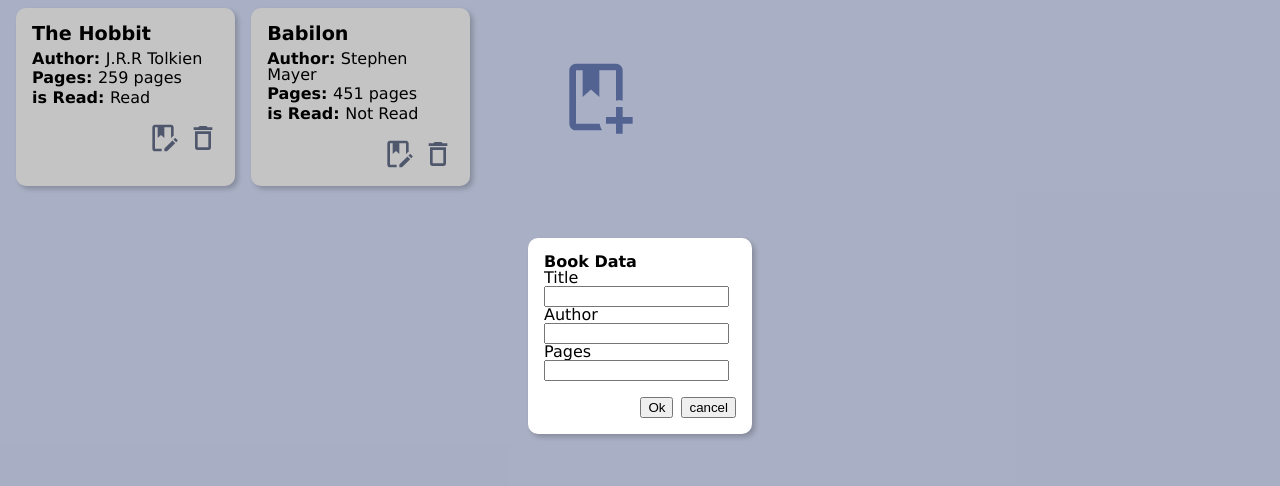
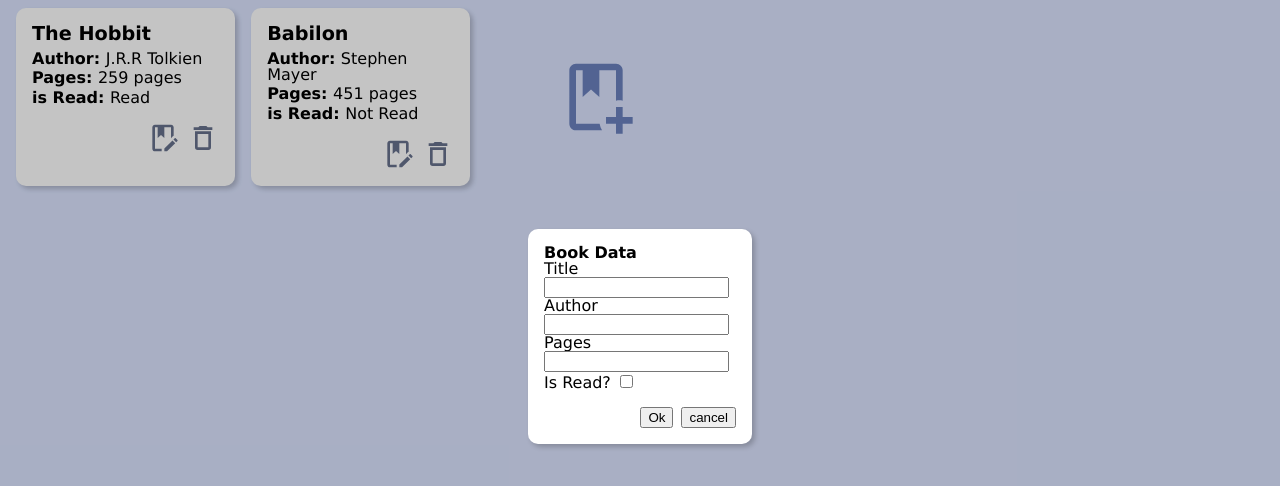
Before and after one commit to AlcaldeLeonardo/library, a plain HTML site: page index.html in a window 1280 px wide. Shown: the part 64-550 px from the top of the page. Drawn offline with Linux system fonts and the light colour scheme.

```diff
--- a/index.html
+++ b/index.html
@@ -11,12 +11,22 @@
     <div class="modalContainer">
         <div class="modal card">
             <h2 class="modal__title title">Book Data</h2>
-            <label class="modal__label"for="boockTitle">Title</label><input class="modal__input" id="boockTitle" name="boockTitle"type="text">
-            <label class="modal__label"for="bookAuthor">Author</label><input class="modal__input" id="bookAuthor" name="bookAuthor" type="text">
-            <label class="modal__label"for="bookPages">Pages</label><input class="modal__input" id="bookPages" name="bookPages" type="text">
+
+            <label class="modal__label"for="bookTitle">Title</label>
+            <input class="modal__input" id="bookTitle" name="bookTitle"type="text">
+
+            <label class="modal__label"for="bookAuthor">Author</label>
+            <input class="modal__input" id="bookAuthor" name="bookAuthor" type="text">
+
+            <label class="modal__label"for="bookPages">Pages</label>
+            <input class="modal__input" id="bookPages" name="bookPages" type="text">
+
+            <label for="readStatus">Is Read?</label>
+            <input id="readStatus" type="checkbox" name="readStatus">
+
             <div class="modal__buttonBox buttonBox">
-                <button type="button">Ok</button>
-                <button type="button">cancel</button>
+                <button type="button" aria-label="Confirm">Ok</button>
+                <button type="button" aria-label="Cancel">cancel</button>
             </div>
 
         </div>
```
